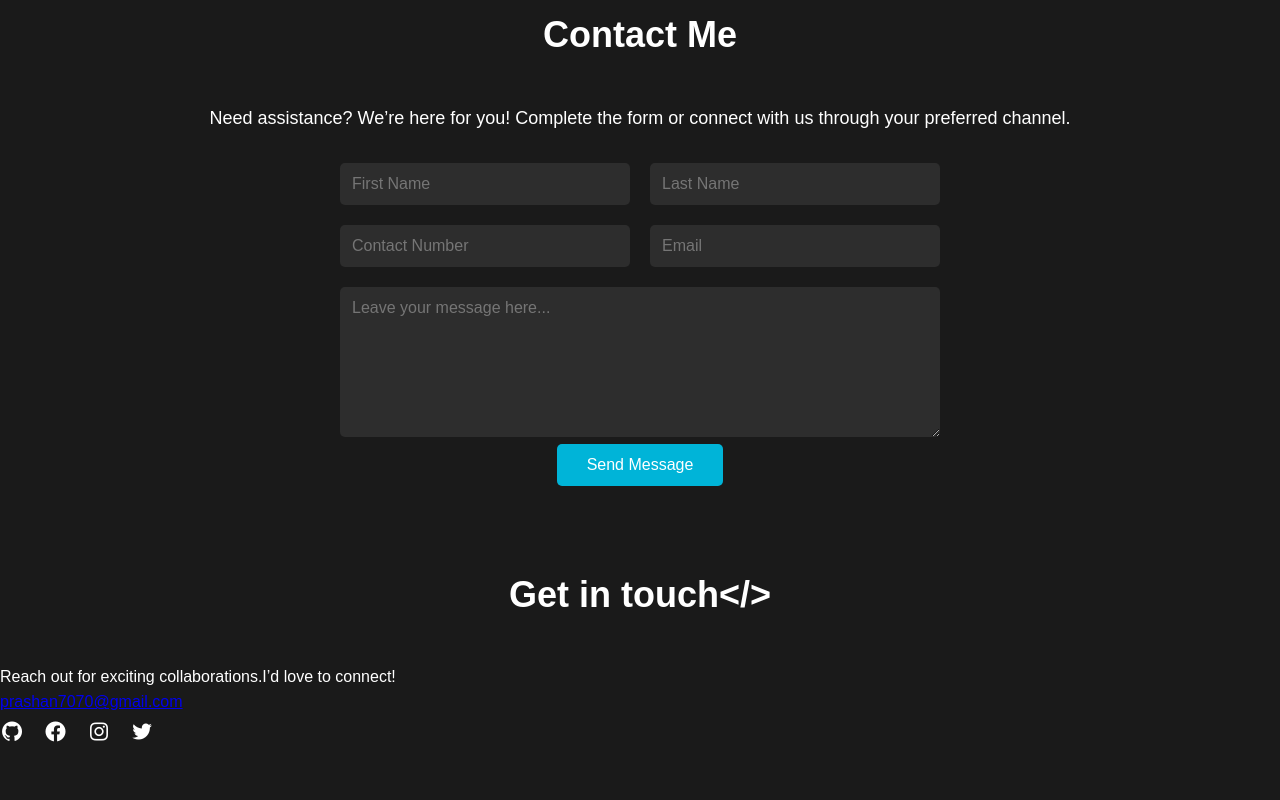
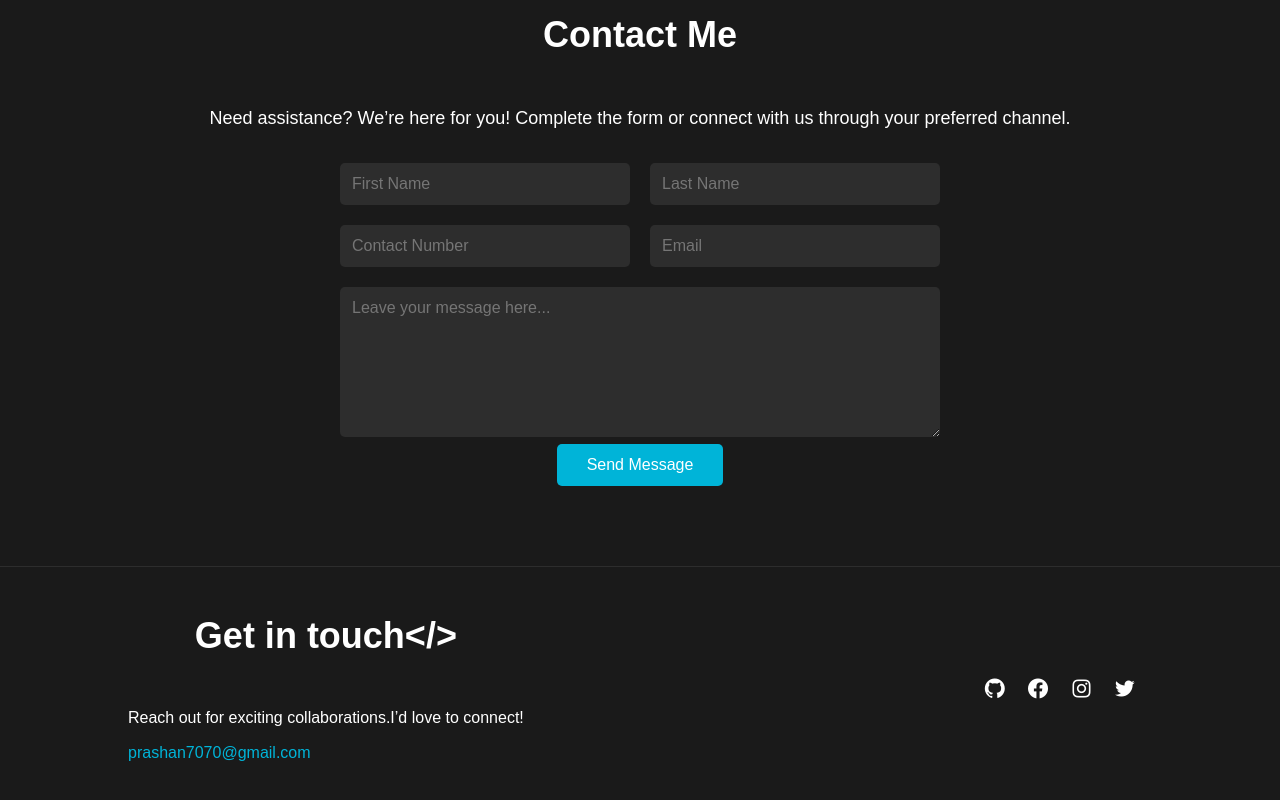
Before and after one commit to prashan7070/my-portfolio, a plain HTML site: page index.html in a window 1280 px wide. Shown: the part 4793-5593 px from the top of the page. Before the commit the page ends 5546 px from the top, so only its background shows below. Drawn offline with nearby package versions, Linux system fonts and the light colour scheme.

Commit message:
footer styles added

```diff
--- a/Stylesheet/Style.css
+++ b/Stylesheet/Style.css
@@ -367,3 +367,30 @@ body {
 .btn-submit:hover {
     background: #0095b6;
 }
+
+
+/* Footer Styles */
+#footer {
+    padding: 40px 10%;
+    background: #1a1a1a;
+    display: flex;
+    justify-content: space-between;
+    align-items: center;
+    border-top: 1px solid #2d2d2d;
+}
+
+.footer-content p {
+    font-size: 16px;
+    color: #ffffff;
+    margin: 10px 0;
+}
+
+.footer-email a {
+    color: #00b4d8;
+    text-decoration: none;
+    transition: color 0.3s ease;
+}
+
+.footer-email a:hover {
+    color: #ffffff;
+}
```
